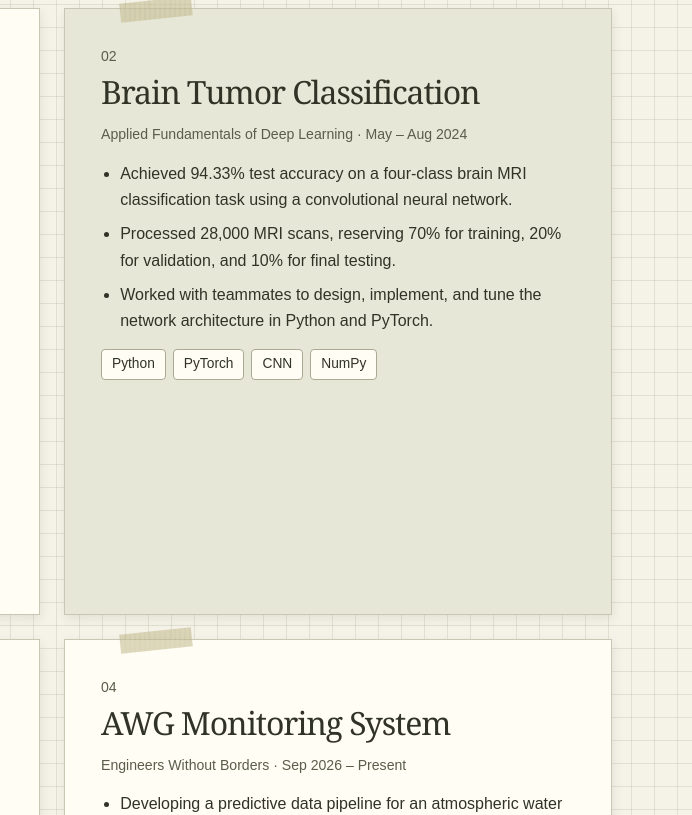
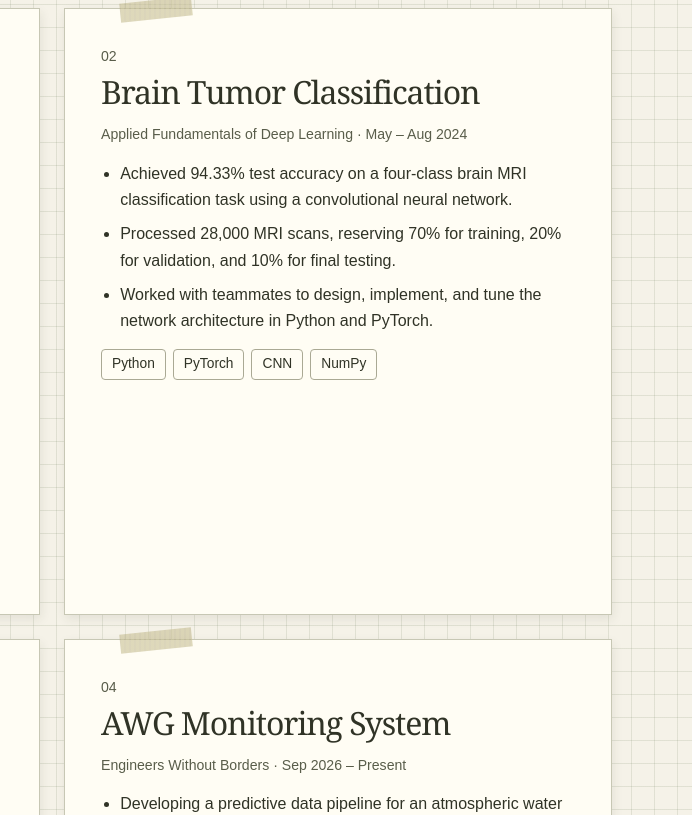
Before and after one commit to bluestriker03/bluestriker03.github.io, a plain HTML site: page index.html in a window 1280 px wide. Shown: the part 1905-2720 px from the top of the page, 588-1280 px from the left. Drawn offline with Linux system fonts and the light colour scheme.

Commit message:
Make GIS card styling match other project cards

```diff
--- a/index.html
+++ b/index.html
@@ -208,7 +208,6 @@
       gap: 24px;
     }
 
-    .project-grid article:nth-child(2) { background: #e6e7d6; }
     .project-grid article:last-child { grid-column: 1 / -1; }
     .project-grid small { display: block; margin-bottom: 7px; }
 
```
